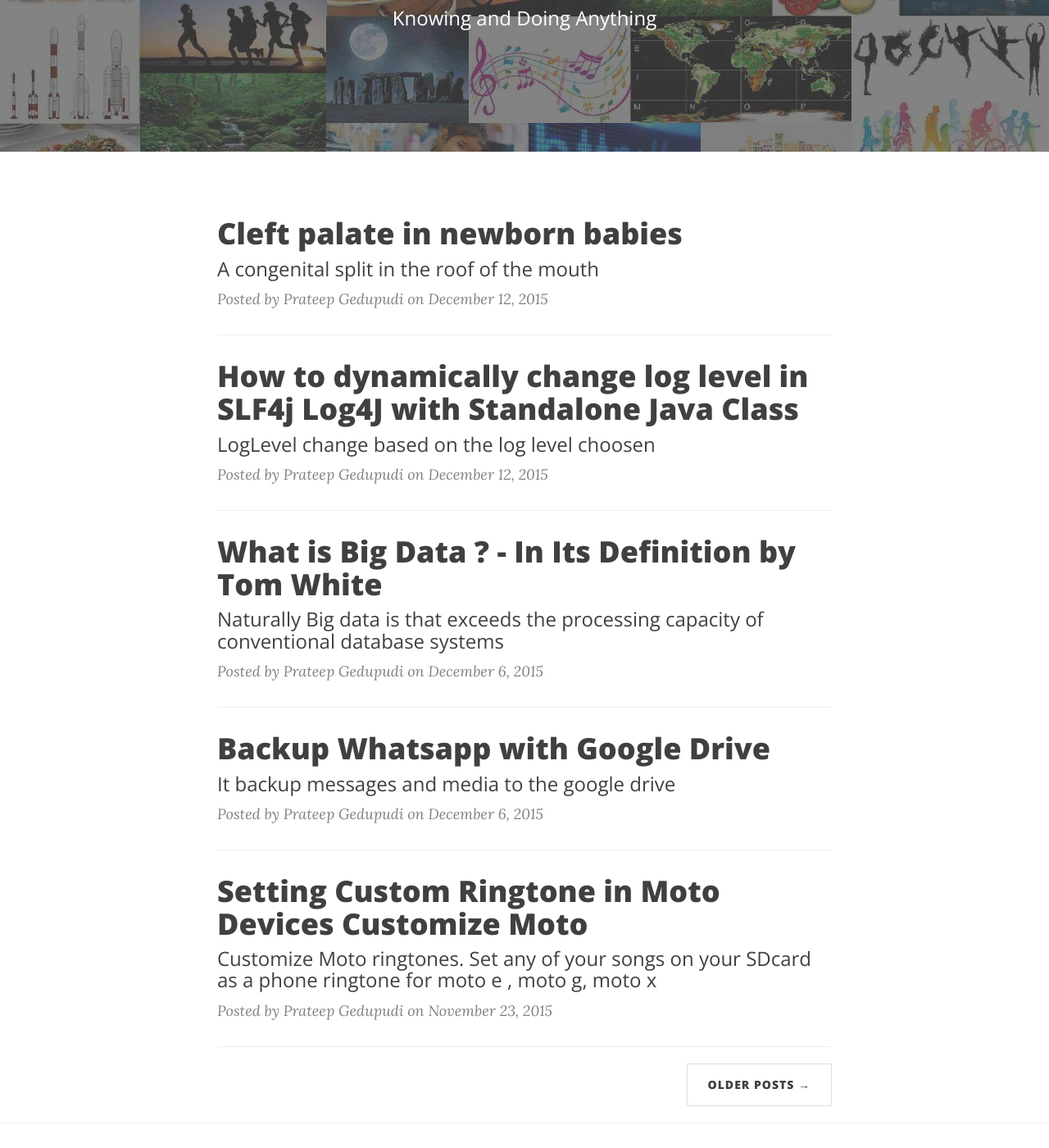
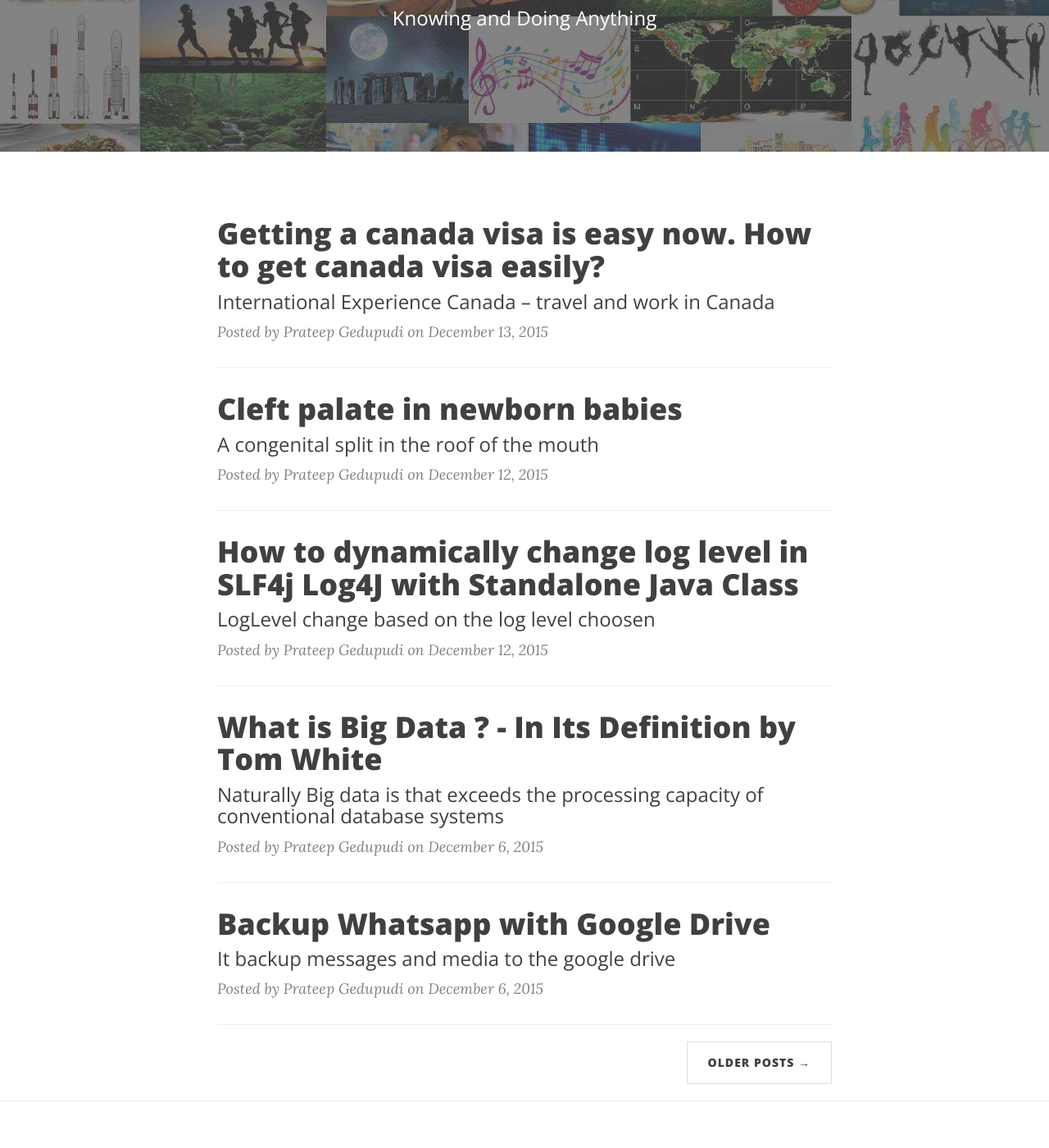
Before and after one commit to prateepgedupudi/prateepgedupudi.github.io, a Jekyll site: the page built from index.html, in a window 1280 px wide and 1400 px high, scrolled down 351 px. Shown: the whole window at 82% size. Built offline with Jekyll 4.4.1, drawn with Linux system fonts in a browser that asks for light colours; nearby versions of some CDN libraries; the list of posts is cut into pages by our own code.

Commit message:
New post canada visa IEC

```diff
--- a/_includes/head.html
+++ b/_includes/head.html
@@ -5,7 +5,7 @@
     <meta name="viewport" content="width=device-width, initial-scale=1">
     <meta name="description" content="{% if page.subtitle %}{{ page.subtitle }} {% else %}{{ site.description }}{% endif %}">
 
-    <title>{% if page.title %}{{ page.title }} - {{ site.title }}{% else %}{{ site.title }}{% endif %}</title>
+    <title>{% if page.title %}{{ page.title }} - {{ page.subtitle }}- {{ site.title }}{% else %}{{ site.title }}{% endif %}</title>
 
     <link rel="canonical" href="{{ page.url | replace:'index.html','' | prepend: site.baseurl | prepend: site.url }}">
 
--- /dev/null
+++ b/_posts/2015-12-14-getting-a-canada-visa-is-easy-now-how-to-get-canada-visa.markdown
@@ -0,0 +1,18 @@
+---
+layout:     post
+title:      "Getting a canada visa is easy now. How to get canada visa easily?"
+subtitle:   "International Experience Canada – travel and work in Canada"
+date:       2015-12-13 01:56:00
+author:     "Prateep Gedupudi"
+header-img: "img/canadavisahd.png"
+---
+<p>
+Are you so much tired of looking many visa types to reach Canada? Are you in confusion to choose best visa type to reach Canada? Are you comes under age group of <35? Are you looking a visa to work and travel in Canada? If the answer is yes for all the questions then you are at right place to know about the visa type to reach Canada under International Experience Canada(IEC).
+</p>
+<p>
+	International Experience Canada (IEC) provides young individuals the opportunity to travel and work in Canada. As of November 21, 2015, there is a new application process to become an IEC participant.  IEC is available in countries and territories that have a bilateral youth mobility agreement with Canada. If the country does not have an agreement with Canada, then there is a way to use a Recognized Organization to come to Canada under IEC.
+</p>
+<p>
+	More about IEC can be found @ <a href="http://www.cic.gc.ca/english/work/iec/">Link</a><br>
+	More about Recognized Organization(RO) can be found @ <a href="http://www.cic.gc.ca/english/work/iec/ros.asp">Link</a>
+</p>
```
